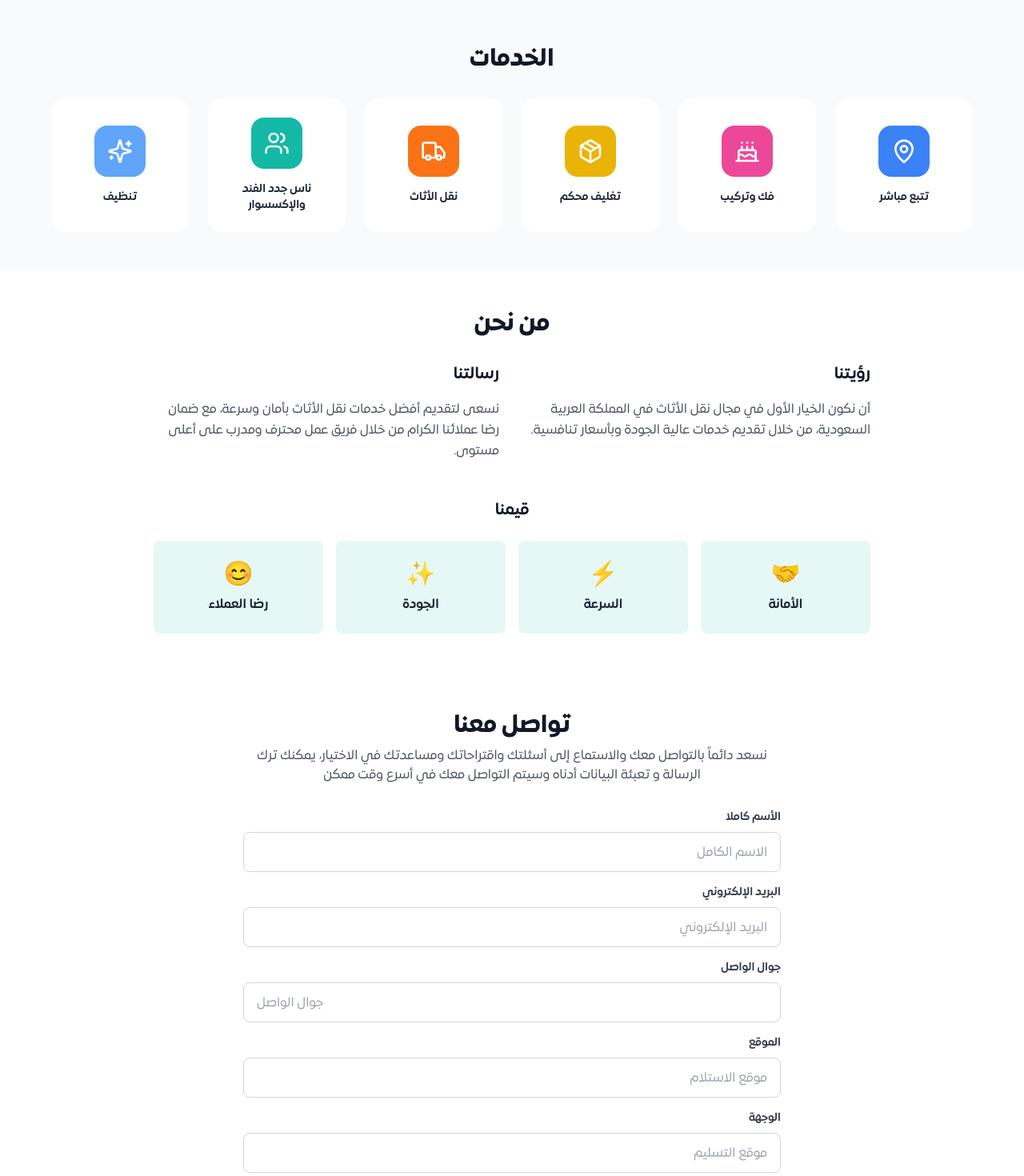
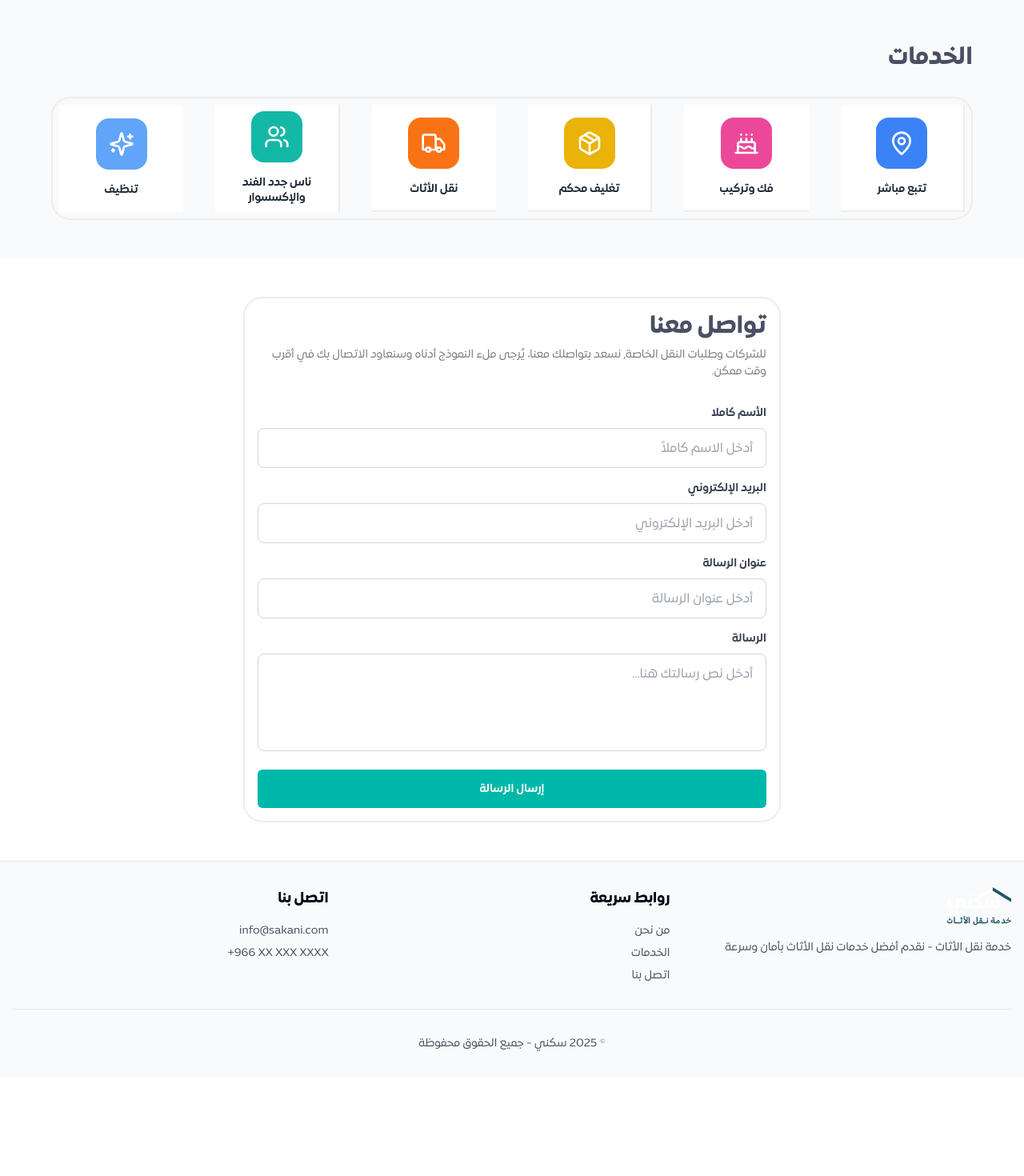
Before and after one commit to AMohamedRaafat/naqlah, a Next.js app: page / in a window 1280 px wide. Shown: the part 2060-3530 px from the top of the page at 80% size. After the commit the page ends 3406 px from the top, so only its background shows below. Built offline with nearby package versions, Linux system fonts and the light colour scheme; a web font is replaced by a local one.

Commit message:
Fix: Services border separation and viewport metadata warning

```diff
--- a/app/layout.tsx
+++ b/app/layout.tsx
@@ -8,11 +8,12 @@ import './globals.css';
 export const metadata = {
   title: 'Naqlah',
   description: 'Next.js application with Arabic and English support',
-  viewport: {
-    width: 'device-width',
-    initialScale: 1,
-    maximumScale: 1,
-  },
+};
+
+export const viewport = {
+  width: 'device-width',
+  initialScale: 1,
+  maximumScale: 1,
 };
 
 export default function RootLayout({ children }: { children: React.ReactNode }) {
--- a/app/page.tsx
+++ b/app/page.tsx
@@ -1,9 +1,7 @@
 import HeroSection from '@/components/home/hero-section';
 import PartnersSection from '@/components/home/partners-section';
 import ServicesSection from '@/components/home/services-section';
-import AboutSection from '@/components/home/about-section';
 import ContactSection from '@/components/home/contact-section';
-import NewsletterSection from '@/components/home/newsletter-section';
 
 export default function Home() {
   return (
@@ -17,14 +15,8 @@ export default function Home() {
       {/* Services Section */}
       <ServicesSection />
 
-      {/* About Section */}
-      <AboutSection />
-
       {/* Contact Form Section */}
       <ContactSection />
-
-      {/* Newsletter Section */}
-      <NewsletterSection />
     </main>
   );
 }
--- a/components/home/about-section.tsx
+++ /dev/null
@@ -1,53 +0,0 @@
-'use client';
-
-import { useTranslations } from 'next-intl';
-
-export default function AboutSection() {
-  const t = useTranslations('about');
-
-  return (
-    <section id="about" className="py-12 px-4 bg-white">
-      <div className="container mx-auto max-w-4xl">
-        <h2 className="text-2xl md:text-3xl font-bold text-center text-gray-900 mb-8">
-          {t('title')}
-        </h2>
-
-        <div className="grid grid-cols-1 md:grid-cols-2 gap-8">
-          <div className="space-y-4">
-            <h3 className="text-xl font-semibold text-gray-900">{t('visionTitle')}</h3>
-            <p className="text-gray-600 leading-relaxed">{t('visionText')}</p>
-          </div>
-
-          <div className="space-y-4">
-            <h3 className="text-xl font-semibold text-gray-900">{t('missionTitle')}</h3>
-            <p className="text-gray-600 leading-relaxed">{t('missionText')}</p>
-          </div>
-        </div>
-
-        <div className="mt-12">
-          <h3 className="text-xl font-semibold text-gray-900 mb-6 text-center">
-            {t('valuesTitle')}
-          </h3>
-          <div className="grid grid-cols-2 md:grid-cols-4 gap-4">
-            <div className="bg-[#00B8A9]/10 rounded-lg p-6 text-center">
-              <div className="text-3xl mb-2">🤝</div>
-              <p className="font-semibold text-gray-800">{t('trust')}</p>
-            </div>
-            <div className="bg-[#00B8A9]/10 rounded-lg p-6 text-center">
-              <div className="text-3xl mb-2">⚡</div>
-              <p className="font-semibold text-gray-800">{t('speed')}</p>
-            </div>
-            <div className="bg-[#00B8A9]/10 rounded-lg p-6 text-center">
-              <div className="text-3xl mb-2">✨</div>
-              <p className="font-semibold text-gray-800">{t('quality')}</p>
-            </div>
-            <div className="bg-[#00B8A9]/10 rounded-lg p-6 text-center">
-              <div className="text-3xl mb-2">😊</div>
-              <p className="font-semibold text-gray-800">{t('satisfaction')}</p>
-            </div>
-          </div>
-        </div>
-      </div>
-    </section>
-  );
-}
--- a/components/home/contact-section.tsx
+++ b/components/home/contact-section.tsx
@@ -10,10 +10,8 @@ export default function ContactSection() {
   const [formData, setFormData] = useState({
     name: '',
     email: '',
-    phone: '',
-    pickupLocation: '',
-    dropoffLocation: '',
-    details: '',
+    messageTitle: '',
+    message: '',
   });
 
   const handleSubmit = (e: React.FormEvent) => {
@@ -31,11 +29,11 @@ export default function ContactSection() {
 
   return (
     <section id="contact" className="py-12 px-4 bg-white">
-      <div className="container mx-auto max-w-2xl">
-        <h2 className="text-2xl md:text-3xl font-bold text-center text-gray-900 mb-2">
+      <div className="container mx-auto max-w-2xl border-2 border-[#ededed] rounded-3xl p-4">
+        <h2 className="text-2xl md:text-3xl font-bold text-start text-[#4B4F63]  mb-2">
           {t('title')}
         </h2>
-        <p className="text-center text-gray-600 mb-8">{t('description')}</p>
+        <p className="text-start text-[#7E7E7E] mb-8  text-[14px]">{t('description')}</p>
 
         <form onSubmit={handleSubmit} className="space-y-4">
           <div>
@@ -63,54 +61,26 @@ export default function ContactSection() {
           </div>
 
           <div>
-            <label className="block text-sm font-medium text-gray-700 mb-2">{t('phone')}</label>
+            <label className="block text-sm font-medium text-gray-700 mb-2">
+              {t('messageTitle')}
+            </label>
             <input
-              type="tel"
-              name="phone"
-              value={formData.phone}
+              type="text"
+              name="messageTitle"
+              value={formData.messageTitle}
               onChange={handleChange}
-              placeholder={t('phonePlaceholder')}
+              placeholder={t('messageTitlePlaceholder')}
               className="w-full px-4 py-3 border border-gray-300 rounded-lg focus:outline-none focus:ring-2 focus:ring-[#00B8A9] focus:border-transparent"
             />
           </div>
 
           <div>
-            <label className="block text-sm font-medium text-gray-700 mb-2">
-              {t('pickupLocation')}
-            </label>
-            <input
-              type="text"
-              name="pickupLocation"
-              value={formData.pickupLocation}
+            <label className="block text-sm font-medium text-gray-700 mb-2">{t('message')}</label>
+            <textarea
+              name="message"
+              value={formData.message}
               onChange={handleChange}
-              placeholder={t('pickupPlaceholder')}
-              className="w-full px-4 py-3 border border-gray-300 rounded-lg focus:outline-none focus:ring-2 focus:ring-[#00B8A9] focus:border-transparent"
-            />
-          </div>
-
-          <div>
-            <label className="block text-sm font-medium text-gray-700 mb-2">
-              {t('dropoffLocation')}
-            </label>
-            <input
-              type="text"
-              name="dropoffLocation"
-              value={formData.dropoffLocation}
-              onChange={handleChange}
-              placeholder={t('dropoffPlaceholder')}
-              className="w-full px-4 py-3 border border-gray-300 rounded-lg focus:outline-none focus:ring-2 focus:ring-[#00B8A9] focus:border-transparent"
-            />
-          </div>
-
-          <div>
-            <label className="block text-sm font-medium text-gray-700 mb-2">
-              {t('additionalDetails')}
-            </label>
-            <textarea
-              name="details"
-              value={formData.details}
-              onChange={handleChange}
-              placeholder={t('detailsPlaceholder')}
+              placeholder={t('messagePlaceholder')}
               rows={4}
               className="w-full px-4 py-3 border border-gray-300 rounded-lg focus:outline-none focus:ring-2 focus:ring-[#00B8A9] focus:border-transparent resize-none"
             ></textarea>
@@ -118,7 +88,7 @@ export default function ContactSection() {
 
           <Button
             type="submit"
-            className="w-full bg-[#00B8A9] hover:bg-[#009688] text-white font-semibold py-4 text-lg"
+            className="w-full bg-[#00B8A9] hover:bg-[#009688] text-white font-semibold py-6 text-[14px]"
           >
             {t('sendMessage')}
           </Button>
--- a/components/home/newsletter-section.tsx
+++ /dev/null
@@ -1,70 +0,0 @@
-'use client';
-
-import { useTranslations } from 'next-intl';
-import { Button } from '@/components/ui/button';
-import { useState } from 'react';
-import { Mail } from 'lucide-react';
-
-export default function NewsletterSection() {
-  const t = useTranslations('newsletter');
-  const [email, setEmail] = useState('');
-
-  const handleSubmit = (e: React.FormEvent) => {
-    e.preventDefault();
-    console.log('Newsletter signup:', email);
-    setEmail('');
-  };
-
-  return (
-    <section className="py-12 px-4 bg-gradient-to-br from-[#00B8A9] to-[#009688]">
-      <div className="container mx-auto max-w-4xl">
-        <div className="bg-white/10 backdrop-blur-sm rounded-3xl p-8 md:p-12">
-          {/* Illustration */}
-          <div className="text-center mb-8">
-            <div className="inline-block bg-white rounded-2xl p-6 mb-4">
-              <div className="text-6xl">📦</div>
-            </div>
-            <h2 className="text-2xl md:text-3xl font-bold text-white mb-3">{t('title')}</h2>
-            <p className="text-white/90 text-lg">{t('subtitle')}</p>
-          </div>
-
-          {/* Newsletter Form */}
-          <form onSubmit={handleSubmit} className="max-w-md mx-auto">
-            <div className="flex flex-col sm:flex-row gap-3">
-              <input
-                type="email"
-                value={email}
-                onChange={(e) => setEmail(e.target.value)}
-                placeholder={t('emailPlaceholder')}
-                className="flex-1 px-4 py-3 rounded-lg focus:outline-none focus:ring-2 focus:ring-white"
-                required
-              />
-              <Button
-                type="submit"
-                className="bg-white text-[#00B8A9] hover:bg-gray-100 font-semibold px-8"
-              >
-                {t('subscribeNow')}
-              </Button>
-            </div>
-          </form>
-
-          {/* Trust Indicators */}
-          <div className="mt-8 flex flex-wrap justify-center gap-6 text-white/80 text-sm">
-            <div className="flex items-center gap-2">
-              <Mail className="w-4 h-4" />
-              <span>{t('weeklyEmails')}</span>
-            </div>
-            <div className="flex items-center gap-2">
-              <span>🎁</span>
-              <span>{t('exclusiveOffers')}</span>
-            </div>
-            <div className="flex items-center gap-2">
-              <span>🔒</span>
-              <span>{t('dataProtected')}</span>
-            </div>
-          </div>
-        </div>
-      </div>
-    </section>
-  );
-}
--- a/components/home/services-section.tsx
+++ b/components/home/services-section.tsx
@@ -42,16 +42,28 @@ export default function ServicesSection() {
   return (
     <section id="services" className="py-12 px-4 bg-gray-50">
       <div className="container mx-auto max-w-6xl">
-        <h2 className="text-2xl md:text-3xl font-bold text-center text-gray-900 mb-8">
+        <h2 className="text-2xl md:text-3xl font-bold text-start text-[#4B4F63] mb-8">
           {t('title')}
         </h2>
 
         {/* Services Grid */}
-        <div className="grid grid-cols-2 md:grid-cols-3 lg:grid-cols-6 gap-4 md:gap-6">
-          {services.map((service, index) => (
+        <div className="grid grid-cols-2 md:grid-cols-3 lg:grid-cols-6  md:gap-6 rounded-3xl border-2 border-[#ededed]">
+          {services.map((service, index) => {
+            const totalItems = services.length;
+            const isLastRow = index >= totalItems - 2; // Last row in 2-col layout
+            const isLastRowMd = index >= totalItems - 3; // Last row in 3-col layout
+            const isLastRowLg = index >= totalItems - 6; // Last row in 6-col layout
+
+            return (
               <div
                 key={index}
-              className="bg-white rounded-2xl p-6 flex flex-col items-center justify-center text-center hover:shadow-xl transition-shadow duration-300 cursor-pointer group"
+                className="border-[#ededed] bg-white mx-2 mb-2 mt-2 py-2 px-2 flex flex-col items-center justify-center text-center hover:shadow-xl transition-shadow duration-300 cursor-pointer group"
+                style={{
+                  borderTopWidth: '0px',
+                  borderRightWidth: index % 2 === 0 && index < totalItems - 1 ? '2px' : '0px', // Right border for left column items
+                  borderBottomWidth: !isLastRow ? '2px' : '0px', // Bottom border except last row
+                  borderLeftWidth: '0px',
+                }}
               >
                 <div
                   className={`w-16 h-16 ${service.color} rounded-2xl flex items-center justify-center mb-4 group-hover:scale-110 transition-transform duration-300`}
@@ -62,7 +74,8 @@ export default function ServicesSection() {
                   {t(service.titleKey)}
                 </h3>
               </div>
-          ))}
+            );
+          })}
         </div>
       </div>
     </section>
--- a/messages/ar.json
+++ b/messages/ar.json
@@ -49,19 +49,15 @@
   },
   "contact": {
     "title": "تواصل معنا",
-    "description": "نسعد دائماً بالتواصل معك والاستماع إلى أسئلتك واقتراحاتك ومساعدتك في الاختيار، يمكنك ترك الرسالة و تعبئة البيانات أدناه وسيتم التواصل معك في أسرع وقت ممكن",
+    "description": "للشركات وطلبات النقل الخاصة, نسعد بتواصلك معنا، يُرجى ملء النموذج أدناه وسنعاود الاتصال بك في أقرب وقت ممكن.",
     "fullName": "الأسم كاملا",
-    "fullNamePlaceholder": "الاسم الكامل",
+    "fullNamePlaceholder": "أدخل الاسم كاملاً",
     "email": "البريد الإلكتروني",
-    "emailPlaceholder": "البريد الإلكتروني",
-    "phone": "جوال الواصل",
-    "phonePlaceholder": "جوال الواصل",
-    "pickupLocation": "الموقع",
-    "pickupPlaceholder": "موقع الاستلام",
-    "dropoffLocation": "الوجهة",
-    "dropoffPlaceholder": "موقع التسليم",
-    "additionalDetails": "تفاصيل أخرى",
-    "detailsPlaceholder": "أضف تفاصيل إضافية...",
+    "emailPlaceholder": "أدخل البريد الإلكتروني",
+    "messageTitle": "عنوان الرسالة",
+    "messageTitlePlaceholder": "أدخل عنوان الرسالة",
+    "message": "الرسالة",
+    "messagePlaceholder": "أدخل نص رسالتك هنا...",
     "sendMessage": "إرسال الرسالة"
   },
   "newsletter": {
```
Also changed, not shown: components/home/partners-section.tsx (+5 -6 lines), i18n/request.ts (added, +11 -0 lines), messages/en.json (+5 -9 lines). Lines whose indentation alone changed are shown as unchanged.
